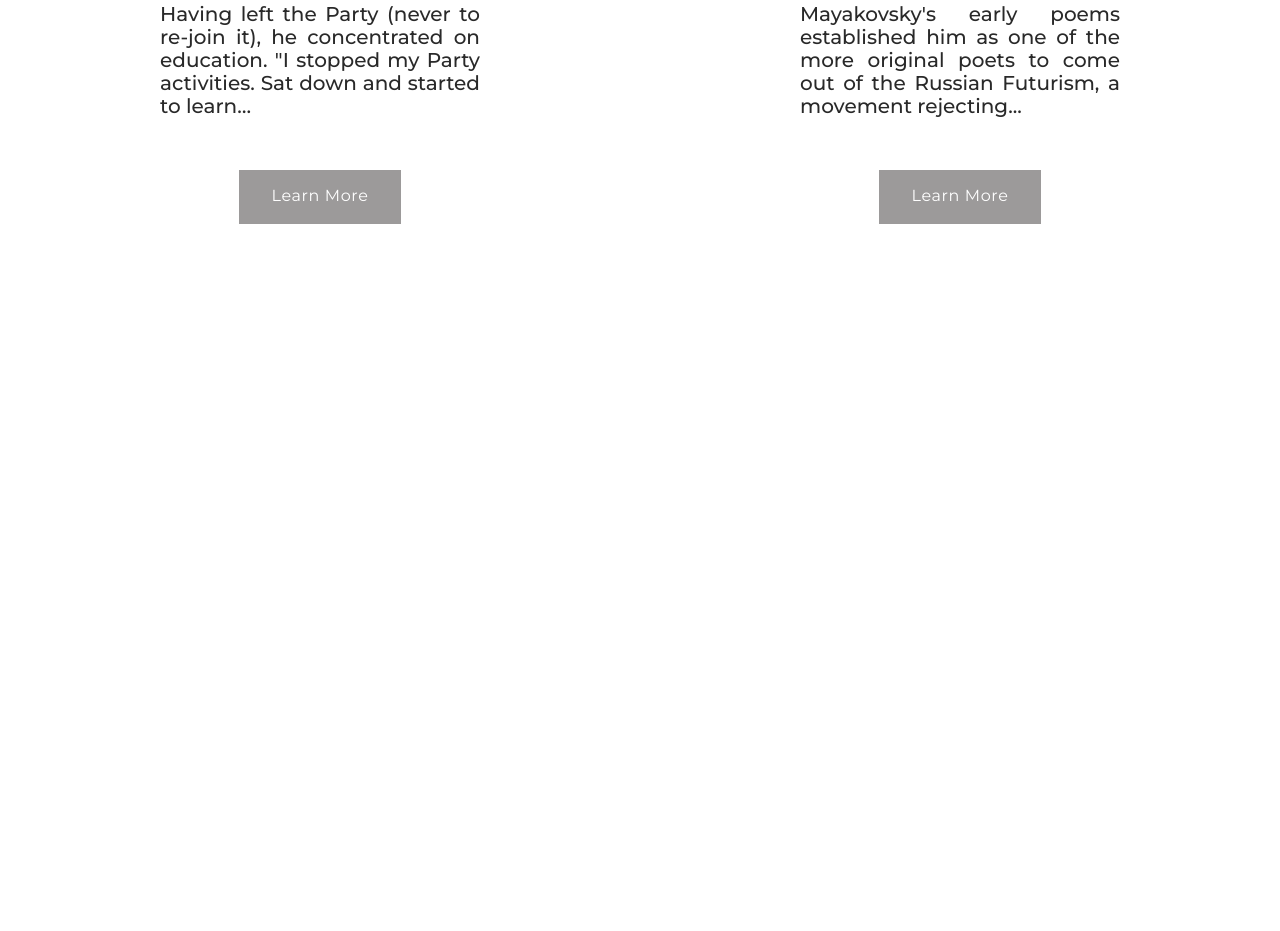
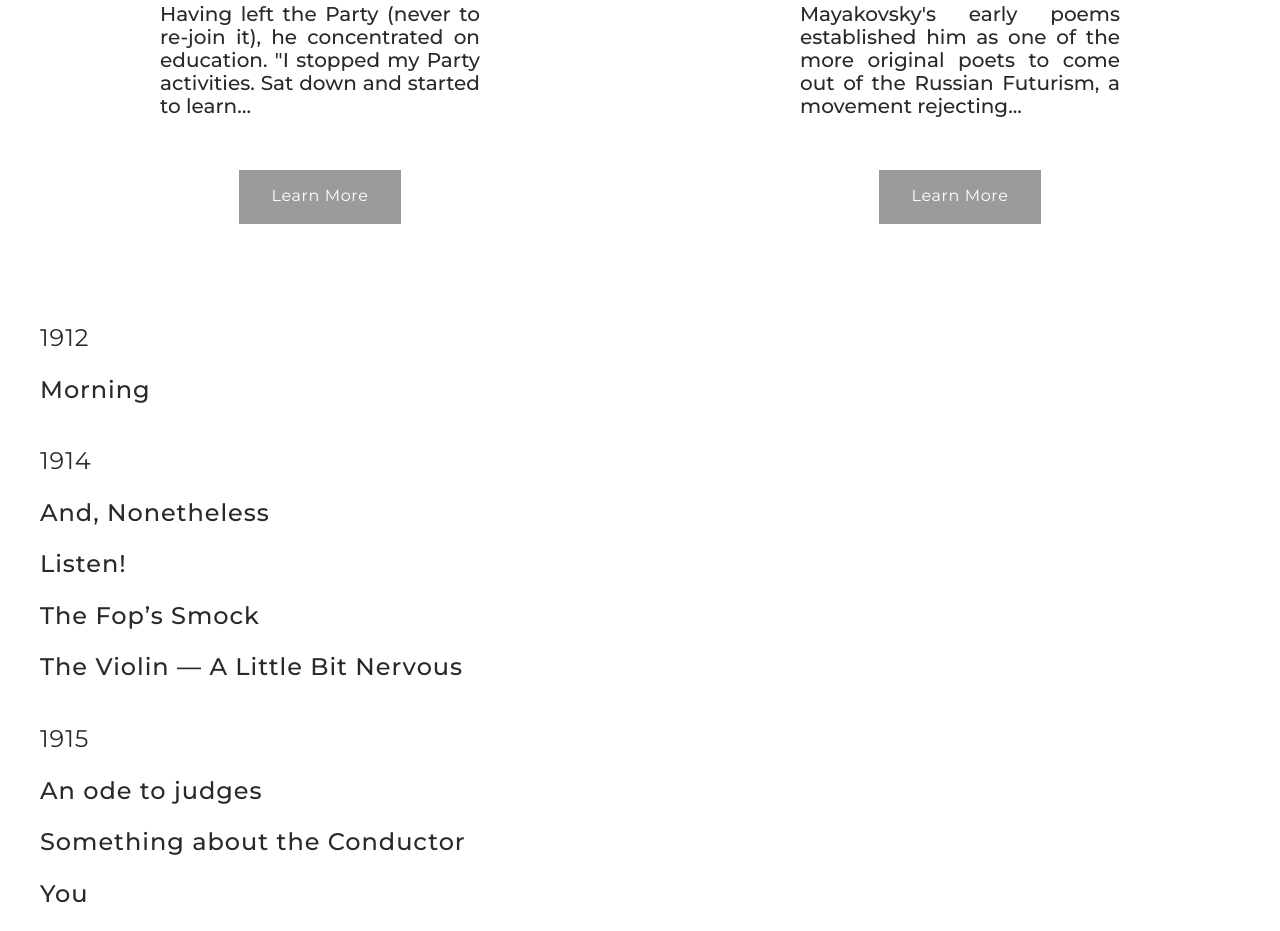
Before and after one commit to gbsk-an/Mayakovsky, a plain HTML site: page index.html in a window 1280 px wide. Shown: the part 1404-2335 px from the top of the page. Before the commit the page ends 1708 px from the top, so only its background shows below. Drawn offline with Linux system fonts and the light colour scheme.

Commit message:
One more

```diff
--- a/index.html
+++ b/index.html
@@ -38,7 +38,7 @@
 		<p>Here will be a photo-message soon</p>
 	</div>
     <!-- biography fisrt line -->
-	<div class="column" class="container">
+	<div class="column">
 		<div><span class="arrow-down"></span></div>
 		<div class="tbox1">
 			<div class="title">
@@ -76,6 +76,33 @@
 			<a href="#" class="button">Learn More</a>
         </div>
     </div>
+	<div class="poems container">
+		<div class="block1">
+			<div class="title">
+				<h2>1912</h2>
+			</div>
+			<p><a href="#">Morning</a></p>
+		</div>
+		<div class="block2">
+			<div class="title">
+				<h2>1914</h2>
+			</div>
+			<p><a href="#">And, Nonetheless</a></p>
+			<p><a href="#">Listen!</a></p>
+			<p><a href="#">The Fop’s Smock</a></p>
+			<p><a href="#">The Violin — A Little Bit Nervous</a></p>
+		</div>
+		<div class="block3">
+			<div class="title">
+				<h2>1915</h2>
+			</div>
+			<p><a href="#">An ode to judges</a></p>
+			<p><a href="#">Something about the Conductor</a></p>
+			<p><a href="#">You</a></p>
+		</div>
+	</div>
 
+
+</div>
 </body>
 </html>
--- a/styles/main.css
+++ b/styles/main.css
@@ -1,3 +1,14 @@
+/* wrapper */
+.wrapper {
+    overflow: hidden;
+    background: #FFF;
+}
+
+.container {
+    margin: 0px auto;
+    width: 1200px;
+}
+
 /* header */
 #header-wrapper {
     overflow: hidden;
@@ -61,13 +72,6 @@
     color: #292929;
 }
 
-/* wrapper */
-.wrapper {
-    overflow: hidden;
-
-    background: #FFF;
-}
-
 /* message */
 #message {
     overflow: hidden;
@@ -127,9 +131,6 @@
     border-top-color: #292929;
 }
 
-.column .arrow-up {
-    border-bottom-color: #292929;
-}
 /* button */
 .button {
     display: inline-block;
@@ -154,3 +155,34 @@
     text-align: center;
     color: #272925;
 }
+
+.poems {
+    display: flex;
+    flex-direction: column;
+}
+/* .poems .arrow {
+    height: 2px;
+    border-top-color: #292929;
+} */
+.poems .title h2 {
+    font-size: 24px;
+    font-weight: 400;
+    letter-spacing: 0.04em;
+}
+.poems p{
+    font-size: 24px;
+    font-weight: 500;
+    letter-spacing: 0.04em;
+}
+.poems a {
+    display: flex;
+    text-decoration: none;
+    color: #292929;
+}
+
+.poems p:active a {
+    color: #292929;
+}
+.poems p:hover a {
+    color: #ffe550;
+}
```
